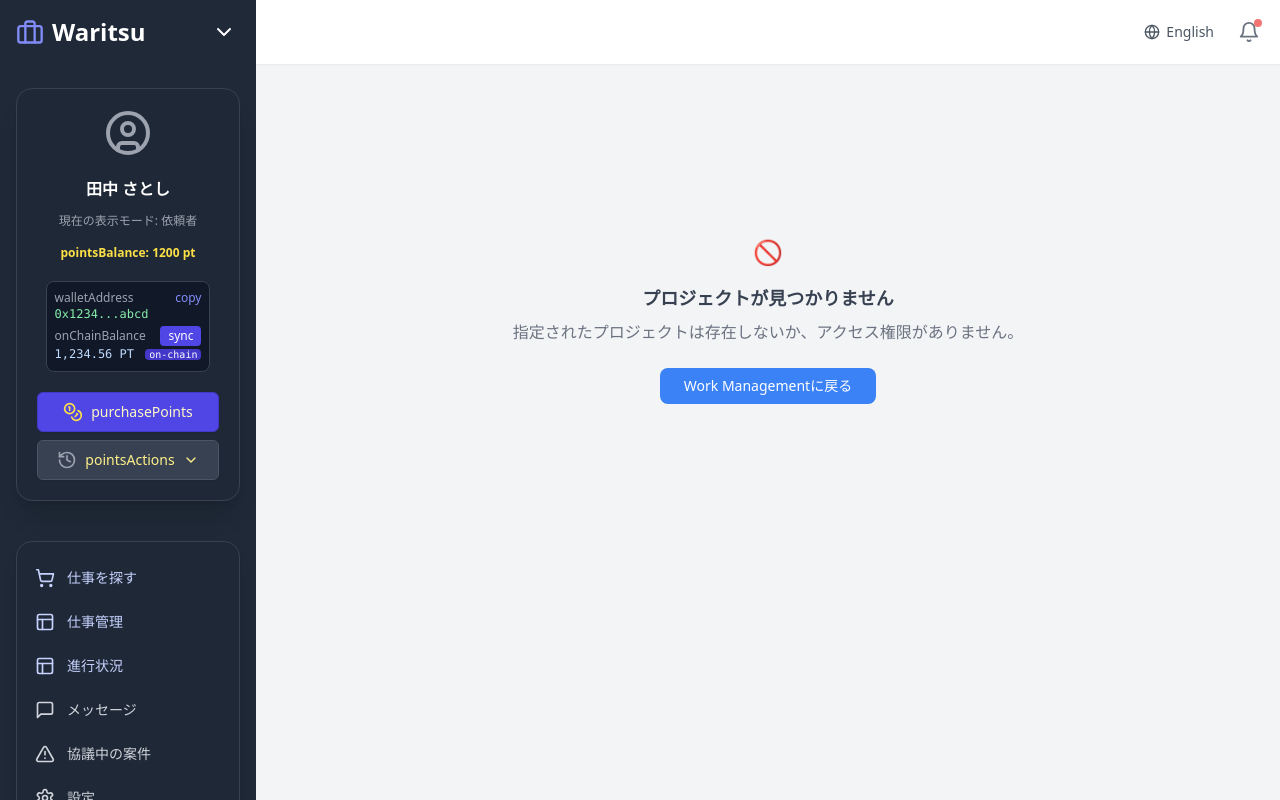
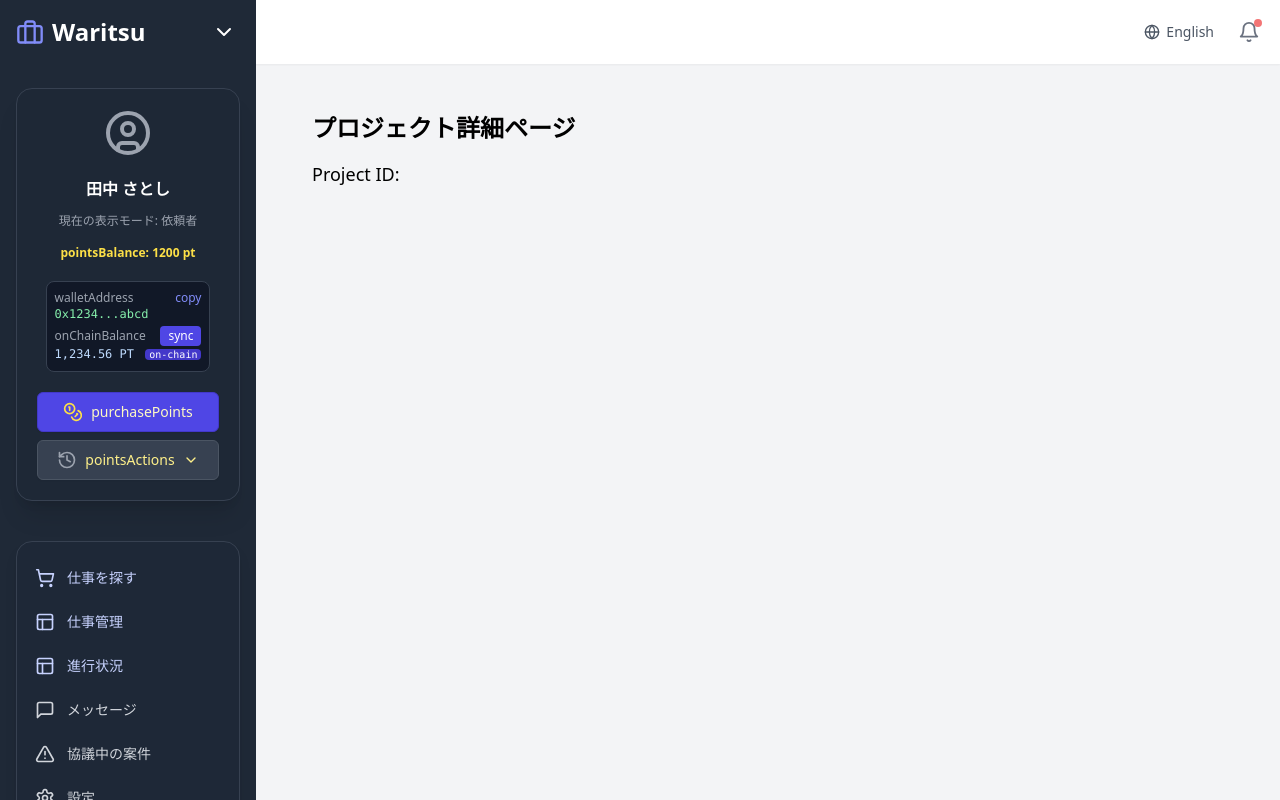
Before and after one commit to ken2san/escrow-app-project, a React (Create React App) app: page /project-detail in a window 1280 px wide. Built offline with nearby package versions, Linux system fonts and the light colour scheme.

Commit message:
feat: Add job detail page and update detail button navigation

```diff
--- a/src/App.js
+++ b/src/App.js
@@ -33,7 +33,7 @@ import { callGeminiAPI } from './utils/api';
 
 import { mockUserPoints, mockTransactions } from './utils/mockPointsData';
 import { AlertTriangle, Settings } from 'lucide-react';
-import ProjectOverviewPage from './pages/ProjectOverviewPage';
+import ProjectDetailPage from './pages/ProjectDetailPage';
 import PlatformOverviewPage from './pages/PlatformOverviewPage';
 
 export default function App() {
@@ -335,7 +335,7 @@ export default function App() {
              <Route path="/newProject" element={<NewProjectPage newProjectData={newProjectData} setNewProjectData={setNewProjectData} t={t} currentLanguage={currentLanguage} isLoadingGemini={isLoadingGemini} milestoneSuggestions={milestoneSuggestions} contractCheckSuggestions={contractCheckSuggestions} onGenerateMilestones={async () => {}} onContractCheck={handleContractCheck} onSubmitProject={handleSubmitNewProject} onCancelProject={resetNewProjectForm} />} />
              <Route path="/contractReview" element={<ContractReviewPage />} />
              <Route path="/project-overview" element={<PlatformOverviewPage />} />
-            <Route path="/project-detail" element={<ProjectOverviewPage />} />
+             <Route path="/project-detail" element={<ProjectDetailPage />} />
              <Route path="/messages" element={<MessagesPage />} />
              <Route path="/disputes" element={<PlaceholderPage t={t} title={t.disputes} icon={<AlertTriangle />} />} />
              <Route path="/settings" element={<PlaceholderPage t={t} title={t.settings} icon={<Settings />} />} />
--- a/src/pages/ProgressDashboard.js
+++ b/src/pages/ProgressDashboard.js
@@ -121,7 +121,6 @@ function JobCard({ job, color }) {
   else if (job.status === 'offered') progress = 20;
   else if (job.status === 'pending') progress = 0;
   else if (job.status === 'rejected') progress = 100;
-
   return (
     <div className={`bg-white rounded-lg shadow p-3 flex flex-col gap-1 border-l-4 border-${color}-400`}>
       <div className="flex items-center gap-2 mb-1">
--- /dev/null
+++ b/src/pages/ProjectDetailPage.js
@@ -0,0 +1,15 @@
+import React from 'react';
+import { useSearchParams } from 'react-router-dom';
+
+export default function ProjectDetailPage() {
+  const [searchParams] = useSearchParams();
+  const projectId = searchParams.get('projectId');
+
+  return (
+    <div className="p-8">
+      <h1 className="text-2xl font-bold mb-4">プロジェクト詳細ページ</h1>
+      <p className="text-lg">Project ID: {projectId}</p>
+      {/* TODO: Add more project/job detail info here */}
+    </div>
+  );
+}
--- a/src/pages/WorkManagementPage.js
+++ b/src/pages/WorkManagementPage.js
@@ -1252,7 +1252,7 @@ export default function WorkManagementPage({ openProposalDetailsModal, onSelectP
                                                     {/* Project Detail Link */}
                                                     {viewSettings.groupBy === 'project' && projectTab !== 'pending' && (
                                                         <button
-                                                            onClick={() => navigate(`/project-overview?projectId=${groupKey}`)}
+                                                            onClick={() => navigate(`/project-detail?projectId=${groupKey}`)}
                                                             className="mt-2 px-3 py-1.5 bg-indigo-600 text-white text-xs font-semibold rounded-lg hover:bg-indigo-700 transition flex items-center gap-1"
                                                         >
                                                             <span>📊</span>
```
Lines whose indentation alone changed are shown as unchanged.
